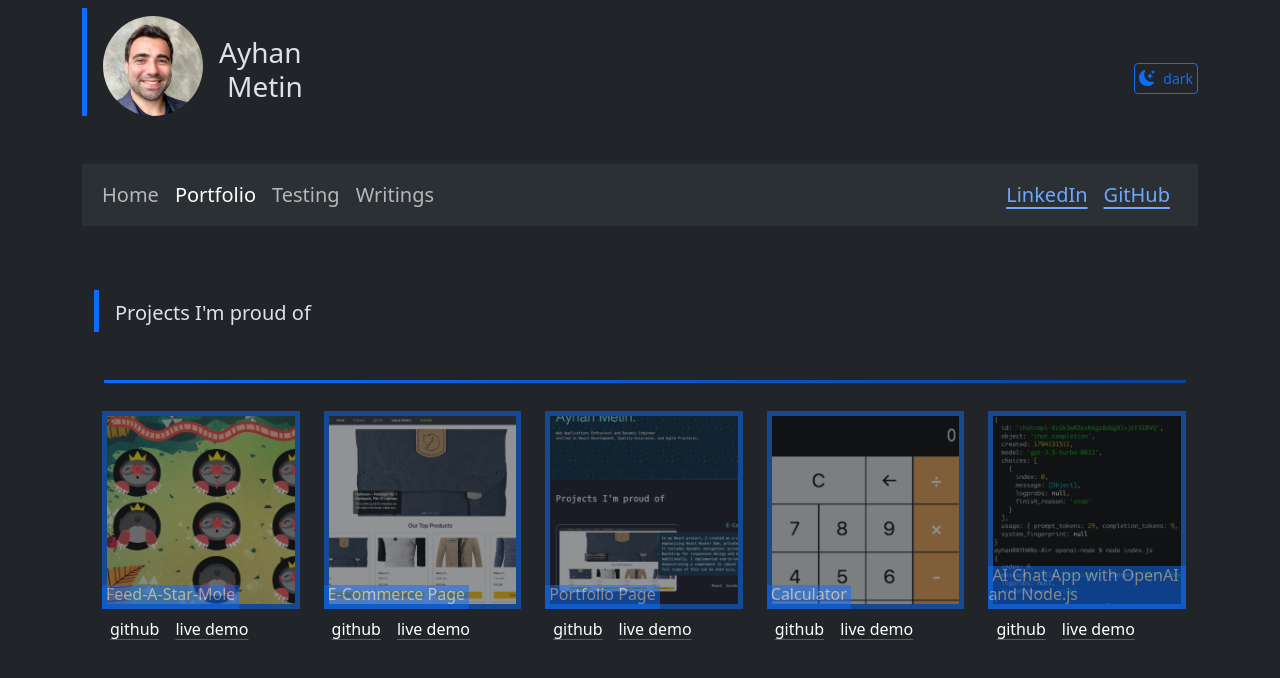
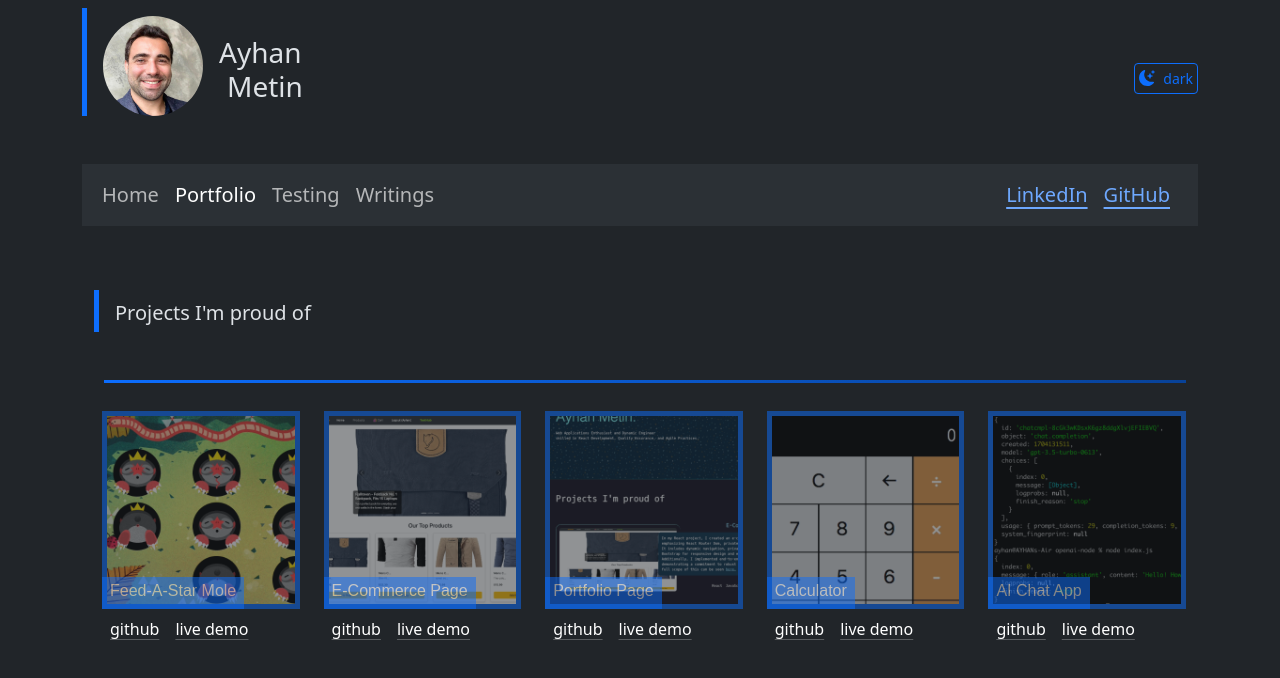
Before and after one commit to ayhanmetin/portfolio, a React (Vite) app: page /portfolio in a window 1280 px wide. Shown: the top 678 px of the page. Built offline with nearby package versions, Linux system fonts and the light colour scheme.

Commit message:
Update portfolio

```diff
--- a/src/components/Portfolio.jsx
+++ b/src/components/Portfolio.jsx
@@ -37,10 +37,12 @@ function Portfolio() {
                         width: '100%',
                         paddingBottom: '1px',
                         marginBottom: '1px',
+                        fontFamily: 'Arial, sans-serif',
+                        fontSize: '14px',
                       }}
                     >
                       <h3
-                        className='fs-6 p-0 text '
+                        className='fs-6 p-1 text '
                         style={{ marginBottom: '2px' }}
                       >
                         <a
--- a/src/projects.js
+++ b/src/projects.js
@@ -6,7 +6,7 @@ import AIChatAPP from './images/ai-chat-app.png';
 
 const projects = [
   {
-    name: 'Feed-A-Star-Mole',
+    name: 'Feed-A-Star Mole',
     imageUrl: moleImage,
     technologies: ['JS', 'HTML', 'CSS'],
     githubUrl: 'https://github.com/ayhanmetin/feed-a-mole',
@@ -34,7 +34,7 @@ const projects = [
     liveDemoUrl: 'https://calculator-mu-smoky-14.vercel.app/',
   },
   {
-    name: 'AI Chat App with OpenAI and Node.js',
+    name: 'AI Chat App',
     imageUrl: AIChatAPP,
     technologies: ['JS', 'Node.js', 'OpenAI'],
     githubUrl: 'https://github.com/ayhanmetin/ai-chat-app',
```
